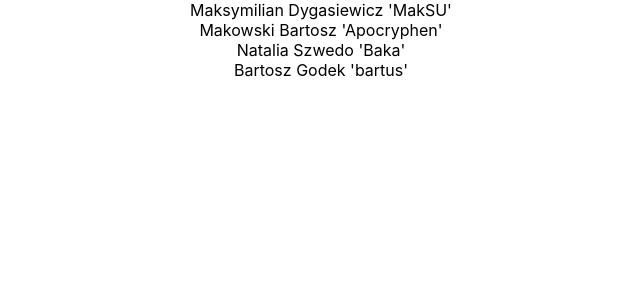
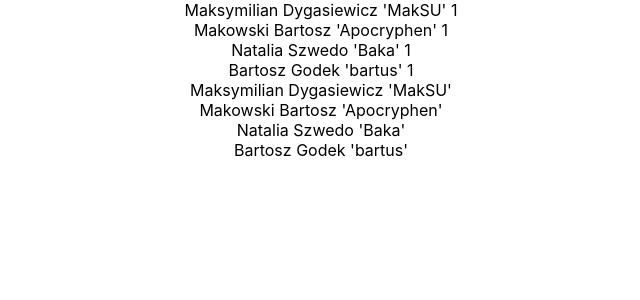
Before and after one commit to MaksSU/repo_team_odmrazamy_maryle, a React (Create React App) app: page / in a window 1280 px wide. Shown: the top 300 px of the page, without its empty margins (319-959 px from the left). Built offline with nearby package versions, Linux system fonts and the light colour scheme.

Commit message:
zadanko /bartus

```diff
--- a/src/App.js
+++ b/src/App.js
@@ -7,9 +7,20 @@ const name_list = [
   "Bartosz Godek 'bartus'",
 ];
 
+const updateNameBartus = (name) => {
+  // console.log(name);
+  return name + " 1";
+};
+
 function App() {
   return (
     <div className="App">
+      <div>
+        {name_list.map((item) => (
+          <div>{updateNameBartus(item)}</div>
+        ))}
+      </div>
+
       <div>
         {name_list.map((item) => (
           <div>{item}</div>
```
Also changed, not shown: 1 other file (tests, documents, lock files or other folders).
